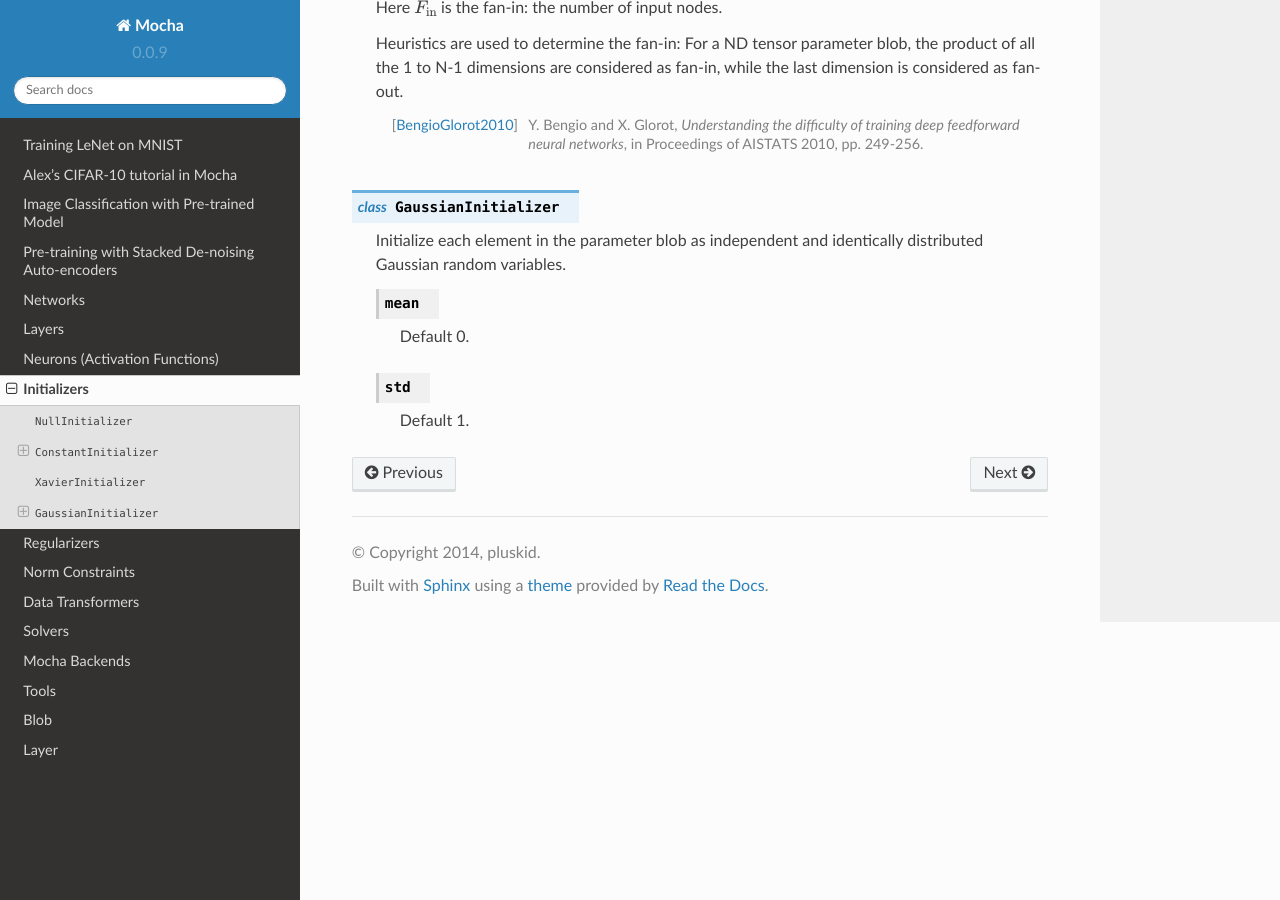
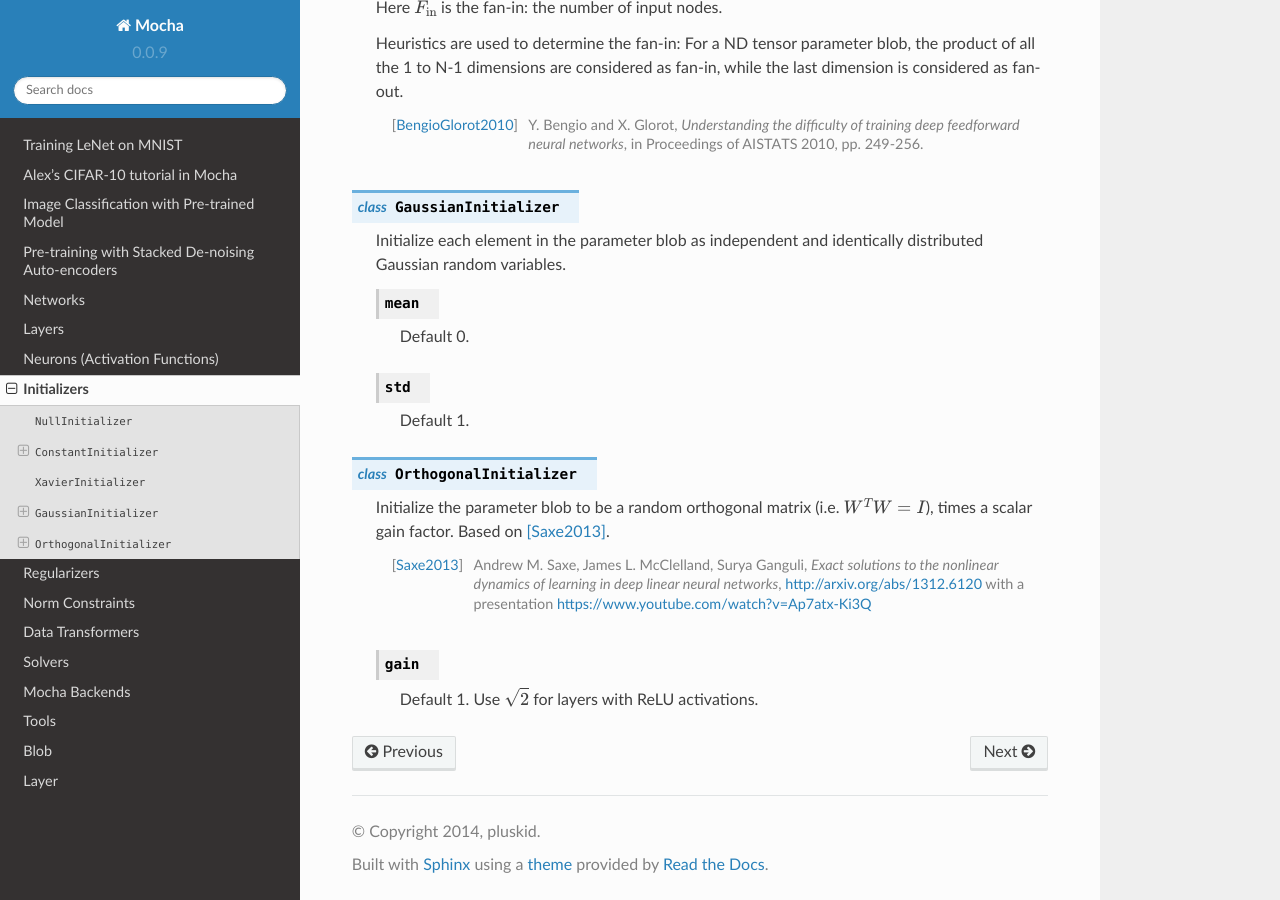
Before and after one commit to pluskid/Mocha.jl, a Sphinx documentation site: the page built from docs/user-guide/initializer.rst, in a window 1280 px wide and 900 px high, scrolled down 547 px. Built offline with Sphinx 7.4.7 and the Read the Docs theme 2.0.0, drawn with Linux system fonts in a browser that asks for light colours.

Commit message:
OrthogonalInitializer, based on code from Lasagne

```diff
--- a/docs/user-guide/initializer.rst
+++ b/docs/user-guide/initializer.rst
@@ -43,3 +43,17 @@ called *Fillers*.
    .. attribute:: std
 
       Default 1.
+
+
+.. class:: OrthogonalInitializer
+
+   Initialize the parameter blob to be a random orthogonal matrix (i.e. :math:`W^TW=I`),
+   times a scalar gain factor.  Based on [Saxe2013]_.
+
+   .. [Saxe2013] Andrew M. Saxe, James L. McClelland, Surya Ganguli, *Exact solutions to
+		 the nonlinear dynamics of learning in deep linear neural networks*,
+		 http://arxiv.org/abs/1312.6120 with a presentation https://www.youtube.com/watch?v=Ap7atx-Ki3Q
+
+   .. attribute:: gain
+
+      Default 1.  Use :math:`\sqrt{2}` for layers with ReLU activations.
```
Also changed, not shown: 1 other file.
